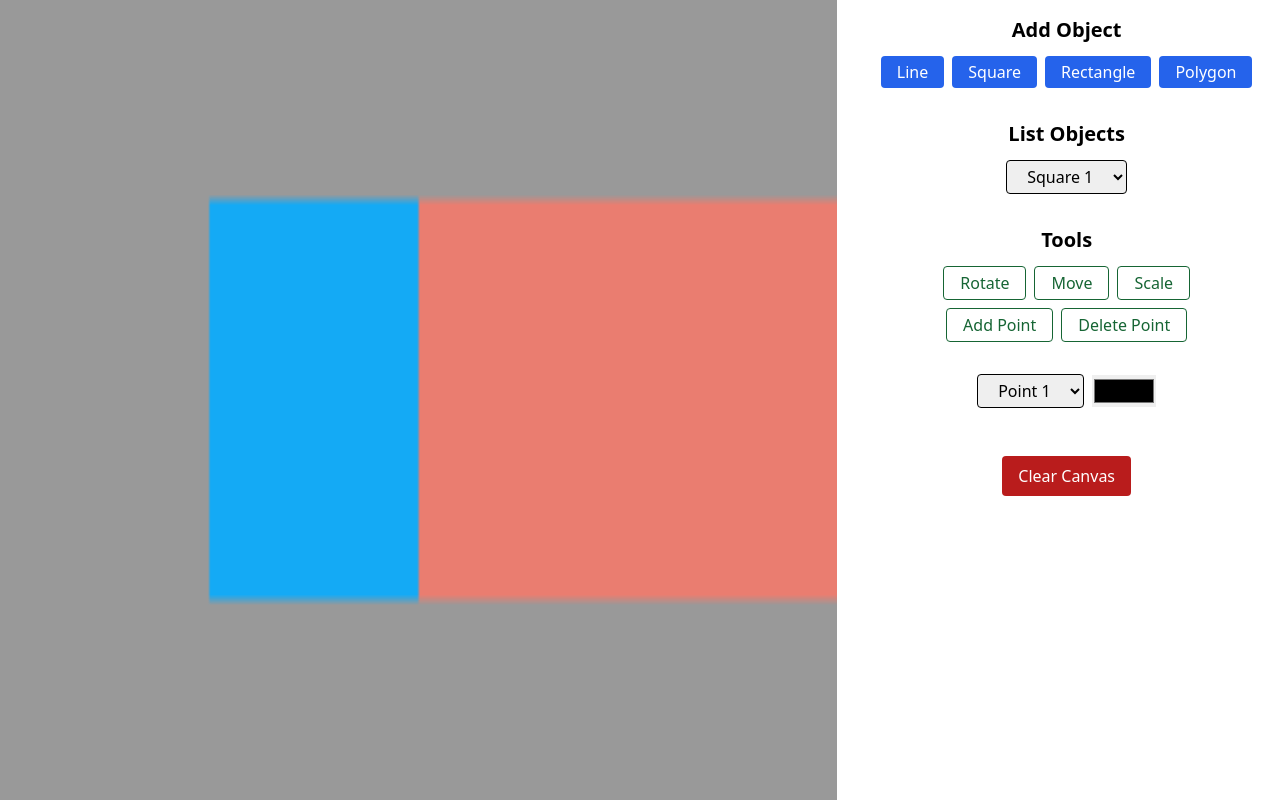
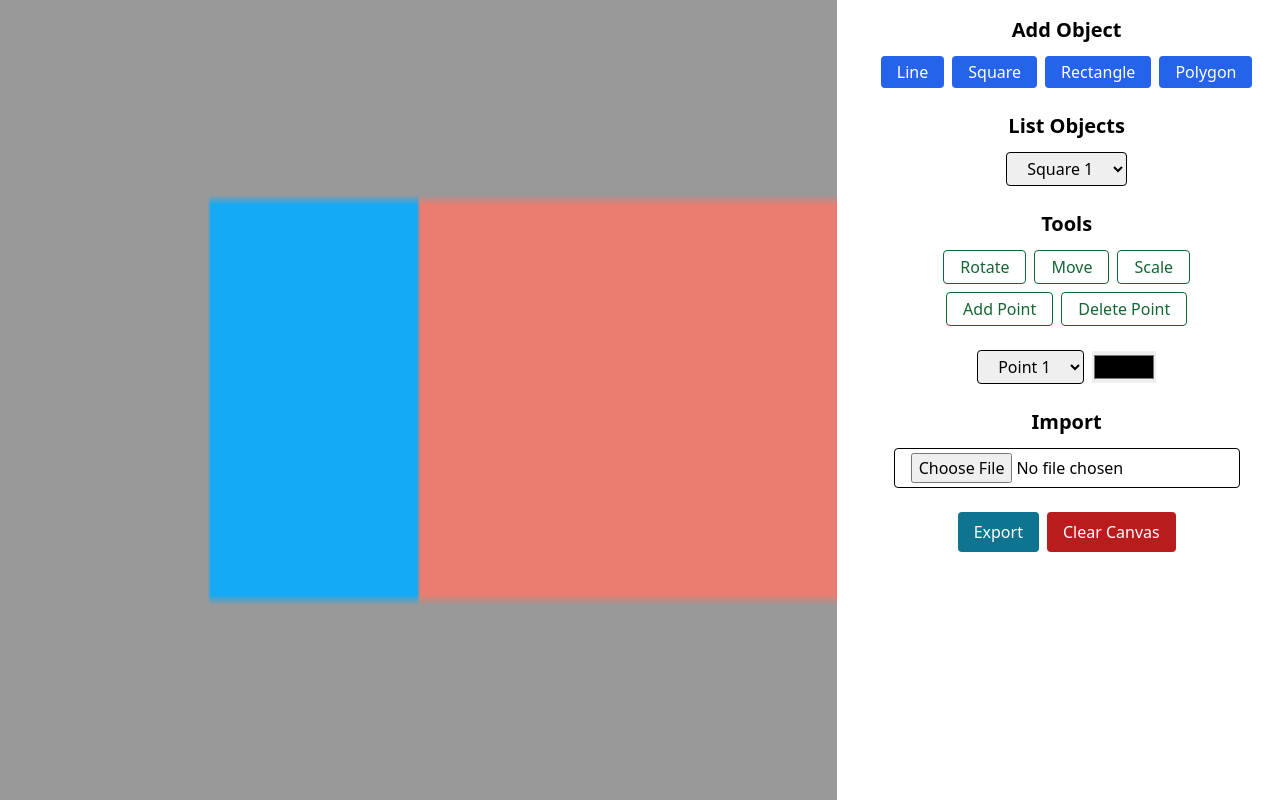
Before and after one commit to Salomo309/2D-Primitive-Elements-Modeler, a plain HTML site: page src/index.html in a window 1280 px wide. Drawn offline with nearby package versions, Linux system fonts and the light colour scheme.

Commit message:
feat: export import button

```diff
--- a/src/index.html
+++ b/src/index.html
@@ -18,7 +18,7 @@
         </canvas>
 
         <div class="h-screen w-full md:w-1/3 p-4">
-            <div class="mb-8">
+            <div class="mb-6">
                 <h1 class="text-xl font-bold text-center mb-3">Add Object</h1>
                 <div class="flex justify-center items-center gap-2">
                     <button id="line-btn"
@@ -39,7 +39,7 @@
                     </button>
                 </div>
             </div>
-            <div class="mb-8">
+            <div class="mb-6">
                 <h1 class="text-xl font-bold text-center mb-3">List Objects</h1>
                 <div class="flex justify-center items-center gap-2">
                     <div class="relative">
@@ -52,7 +52,7 @@
                 </div>
             </div>
 
-            <div class="mb-8">
+            <div class="mb-6">
                 <h1 class="text-xl font-bold text-center mb-3">Tools</h1>
                 <div class="flex flex-col justify-center items-center gap-2">
                     <div class="flex justify-center items-center gap-2">
@@ -83,7 +83,7 @@
 
             </div>
 
-            <div class="flex justify-center items-center gap-2 mb-12">
+            <div class="flex justify-center items-center gap-2 mb-6">
                 <div class="relative">
                     <select id="points-dropdown" class="border border-black py-1 px-4 rounded">
                         <option value="point1">Point 1</option>
@@ -94,7 +94,19 @@
                 <input type="color" id="color-picker" class="w-16 h-8">
             </div>
 
-            <div class="flex justify-center">
+            <div class="mb-6">
+                <h1 class="text-xl font-bold text-center mb-3">Import</h1>
+                <div class="flex justify-center items-center gap-2">
+                    <input type="file" id="file-input" class="border border-black py-1 px-4 rounded">
+                </div>
+            </div>
+
+
+            <div class="flex justify-center gap-2">
+                <button id="export-btn"
+                    class="bg-cyan-700 text-white active:bg-cyan-400 active:text-white py-2 px-4 rounded">
+                    Export
+                </button>
                 <button id="clear-btn"
                     class="bg-red-700 text-white active:bg-red-400 active:text-white py-2 px-4 rounded">
                     Clear Canvas
```
